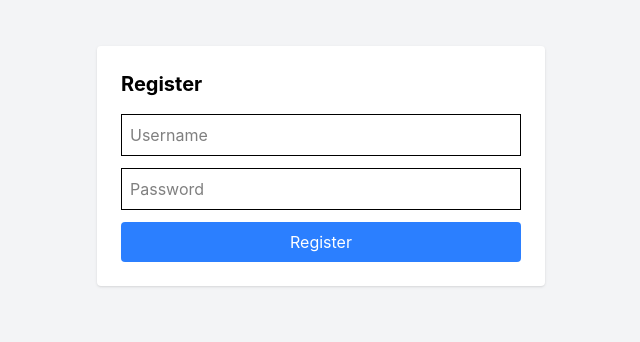
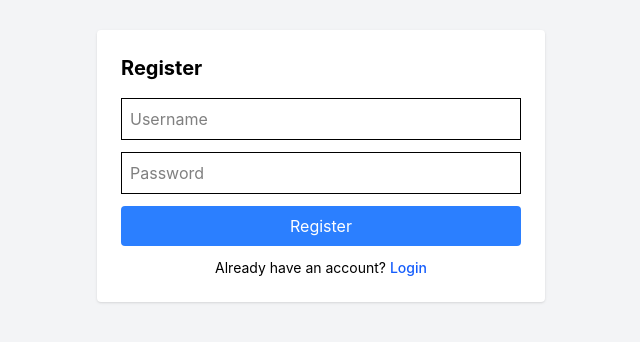
Before and after one commit to Abhis1605/client, a React (Vite) app: page /register in a window 1280 px wide. Shown: the part 234-576 px from the top of the page, without its empty margins (319-959 px from the left). Built offline with nearby package versions, Linux system fonts and the light colour scheme; no server answers.

Commit message:
Add: toggler link for login and register

```diff
--- a/src/components/AuthForm.jsx
+++ b/src/components/AuthForm.jsx
@@ -1,6 +1,7 @@
 import { useState } from "react"
+import { Link } from "react-router-dom"
 
-export default function AuthForm({ title, buttonText, onSubmit }) {
+function AuthForm({ title, buttonText, onSubmit, isLogin }) {
   const [formData, setFormData] = useState({
     username: "",
     password: ""
@@ -44,10 +45,30 @@ export default function AuthForm({ title, buttonText, onSubmit }) {
           className="w-full border p-2 mb-3"
         />
 
-        <button className="w-full bg-blue-500 text-white p-2 rounded">
+        <button className="w-full bg-blue-500 text-white p-2 rounded mb-3">
           {buttonText}
         </button>
+        <p className="text-sm text-center">
+          {isLogin ? (
+            <>
+              Don't have an account?{" "}
+              <Link to="/register" className="text-blue-600 font-medium">
+                Register
+              </Link>
+            </>
+          ) : (
+            <>
+              Already have an account?{" "}
+              <Link to="/login" className="text-blue-600 font-medium">
+                Login
+              </Link>
+            </>
+          )}
+        </p>
+
       </form>
     </div>
   )
 }
+
+export default AuthForm
```
